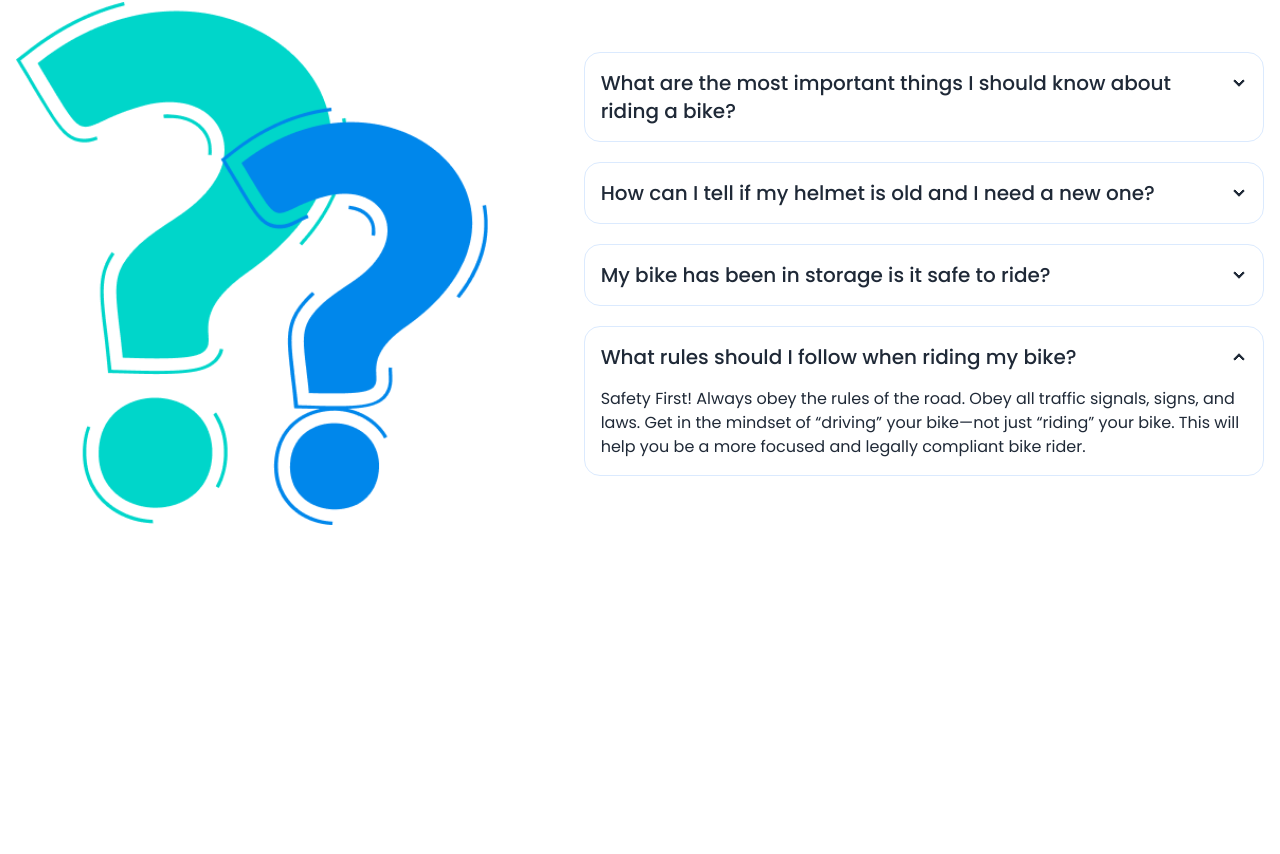
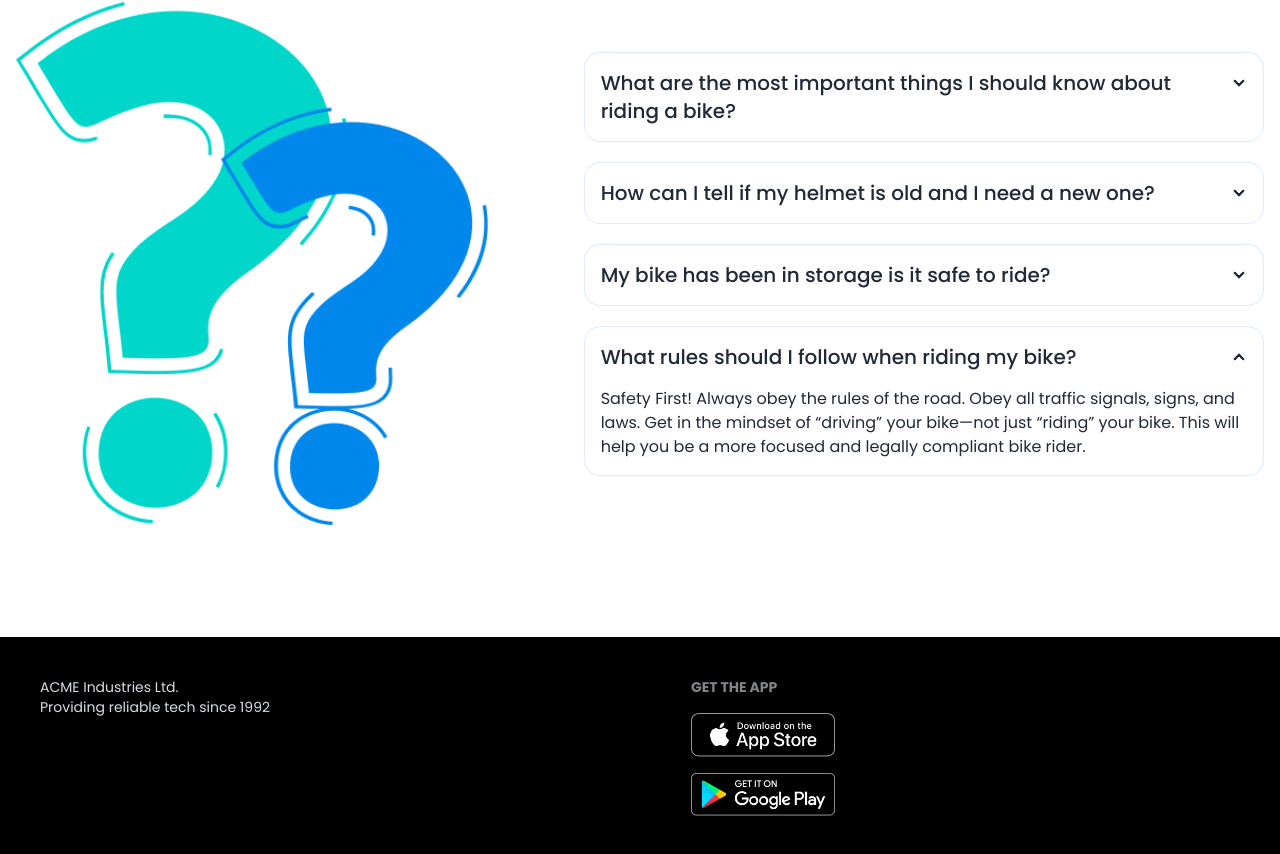
Before and after one commit to zaman-pro/biker-zone, a plain HTML site: page index.html in a window 1280 px wide. Shown: the part 1540-2394 px from the top of the page. Before the commit the page ends 2177 px from the top, so only its background shows below. Drawn offline with nearby package versions, Linux system fonts and the light colour scheme.

Commit message:
footer section added

```diff
--- a/index.html
+++ b/index.html
@@ -387,6 +387,26 @@
     </main>
 
     <!-- footer section -->
-    <footer></footer>
+    <footer class="footer bg-black text-neutral-content p-10">
+      <aside>
+        <p>
+          ACME Industries Ltd.
+          <br />
+          Providing reliable tech since 1992
+        </p>
+      </aside>
+      <nav>
+        <h6 class="footer-title">Get the App</h6>
+        <div class="grid grid-cols-1 gap-4">
+          <a>
+            <img class="w-36" src="./images/others/ios.png" alt="" />
+          </a>
+
+          <a>
+            <img class="w-36" src="./images/others/android.png" alt="" />
+          </a>
+        </div>
+      </nav>
+    </footer>
   </body>
 </html>
```
